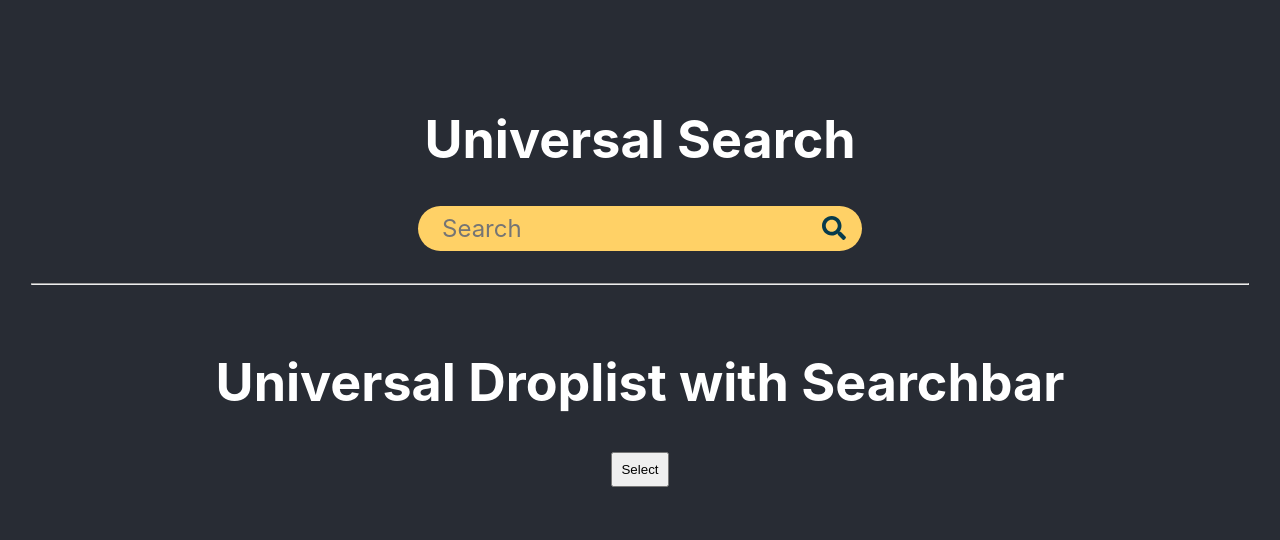
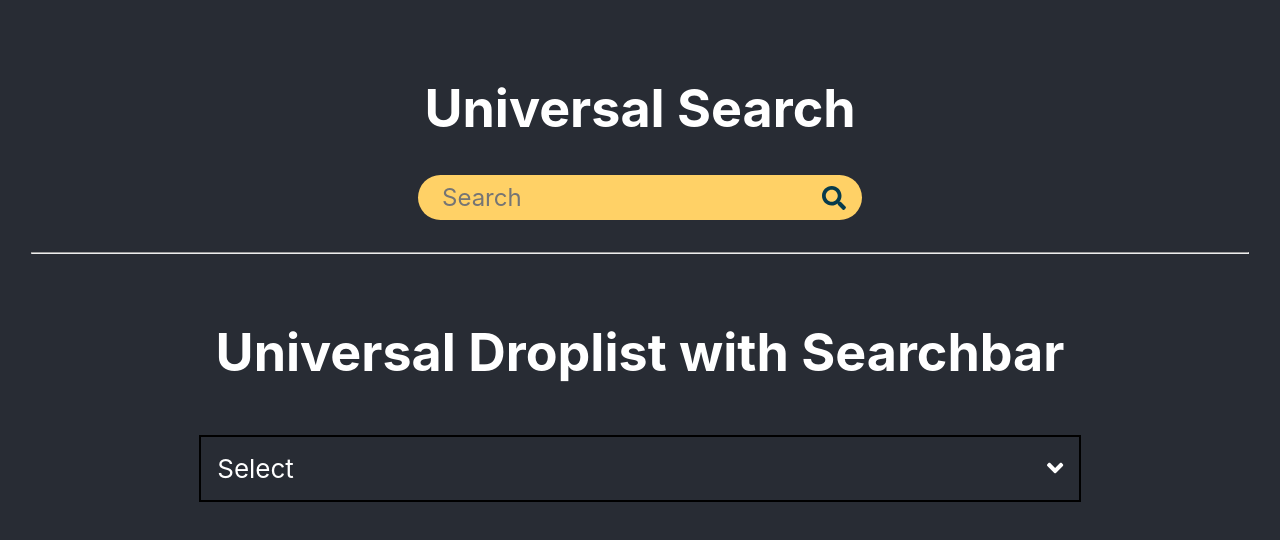
Before and after one commit to abhay-tank/universal-search, a React (Create React App) app: page / in a window 1280 px wide. Shown: the top 540 px of the page. Built offline with nearby package versions, Linux system fonts and the light colour scheme.

Commit message:
Added styling

```diff
--- a/src/components/Droplist/Droplist.jsx
+++ b/src/components/Droplist/Droplist.jsx
@@ -2,6 +2,8 @@
 import PropTypes from "prop-types";
 import styles from "./Droplist.module.scss";
 import Searchbar from "../Searchbar/Searchbar";
+import { FontAwesomeIcon } from "@fortawesome/react-fontawesome";
+import { faAngleDown } from "@fortawesome/free-solid-svg-icons";
 export class Droplist extends Component {
 	static propTypes = {
 		dataList: PropTypes.arrayOf(Object),
@@ -40,11 +42,12 @@
 	render() {
 		return (
 			<div tabIndex="0" className={styles["droplistSelectDiv"]}>
-				<button className={styles["droplistSelectButton"]}>
+				<div className={styles["droplistSelectButton"]}>
 					{this.state.selectedOption.length
 						? this.state.selectedOption
 						: "Select"}
-				</button>
+					<FontAwesomeIcon icon={faAngleDown} />
+				</div>
 				<div className={styles["droplistOptions"]}>
 					{this.props.searchOptions.enableSearch ? (
 						<Searchbar
--- a/src/components/Droplist/Droplist.module.scss
+++ b/src/components/Droplist/Droplist.module.scss
@@ -1,7 +1,13 @@
 .droplistSelectDiv {
 	max-width: 80vw;
+	margin: 1rem;
+	outline: none;
 	.droplistSelectButton {
-		padding: 0.5rem;
+		display: flex;
+		align-items: center;
+		justify-content: space-between;
+		padding: 1rem;
+		border: 2px solid black;
 	}
 
 	.droplistOptions {
@@ -20,19 +26,16 @@
 		.option {
 			display: block;
 			width: 100%;
-			margin: 0.5rem 0;
+			margin: 1rem 0;
+			padding: 0.5rem;
 			text-align: left;
 			font-size: inherit;
 			overflow-wrap: break-word;
 			border: none;
 			&:hover {
-				background-color: indigo;
+				background-color: rgb(2, 2, 2);
 				color: white;
 			}
-			// &:focus,
-			// .droplistOptions {
-			// 	display: none;
-			// }
 		}
 	}
 	&:focus-within > .droplistOptions {
--- a/src/components/Searchbar/Searchbar.jsx
+++ b/src/components/Searchbar/Searchbar.jsx
@@ -113,7 +113,10 @@
 				} ${alignIcon}`}
 			>
 				{icon}
-				<form onSubmit={this.handleOnSubmit}>
+				<form
+					autoComplete={autoComplete.toString()}
+					onSubmit={this.handleOnSubmit}
+				>
 					<input
 						id="searchInput"
 						name="searchInput"
@@ -123,7 +126,6 @@
 						type="text"
 						value={this.state.searchInputValue}
 						autoFocus={autoFocus}
-						autoComplete={autoComplete.toString()}
 					/>
 				</form>
 			</div>
@@ -159,7 +161,7 @@
 	/**
 	 * Input autocomplete
 	 */
-	inputAutoComplete: PropTypes.bool,
+	inputAutoComplete: PropTypes.string,
 	/**
 	 * Should search be caseSesnsitive
 	 */
@@ -180,7 +182,7 @@
 	autoFocus: false,
 	caseSensitive: false,
 	alignIcon: "right",
-	autoComplete: false,
+	autoComplete: "off",
 	icon: <FontAwesomeIcon icon={faSearch} />,
 };
 
```
